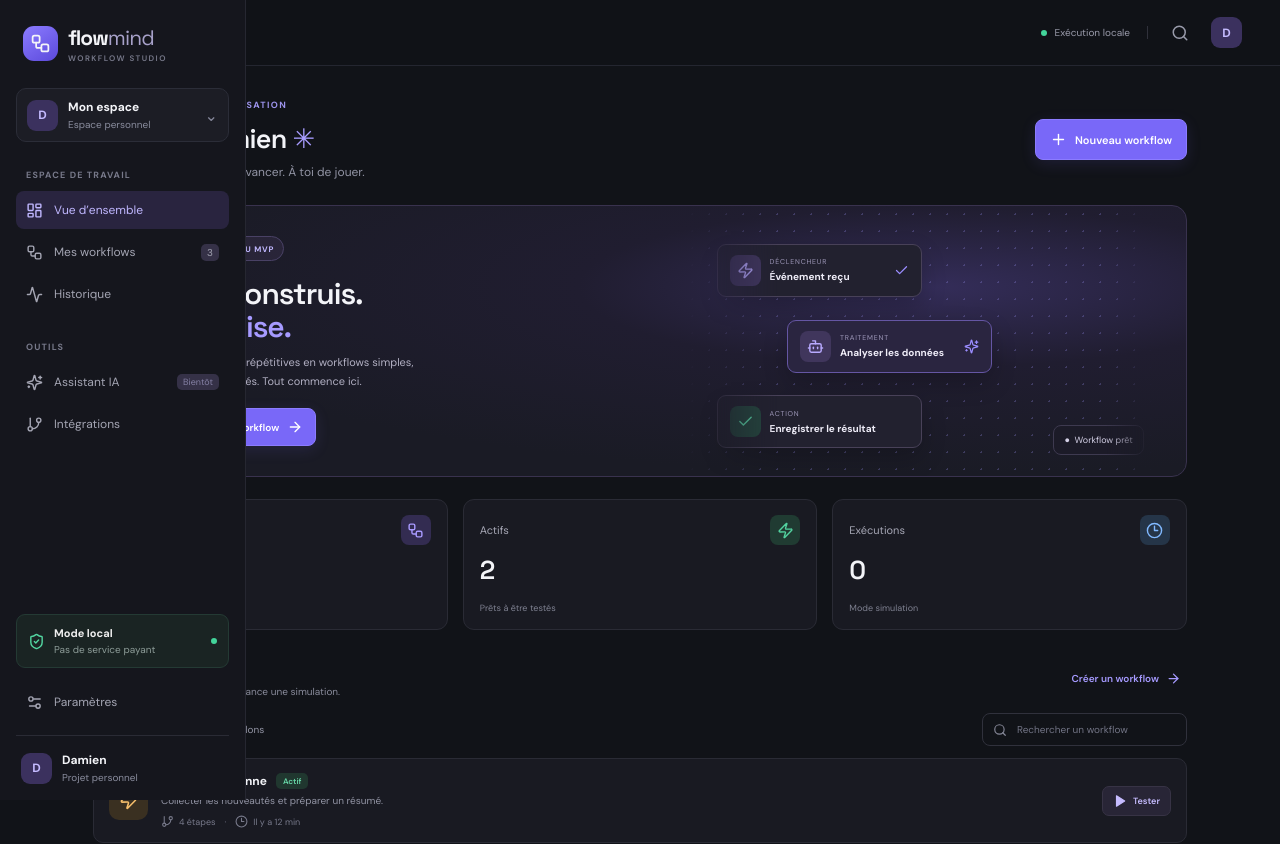
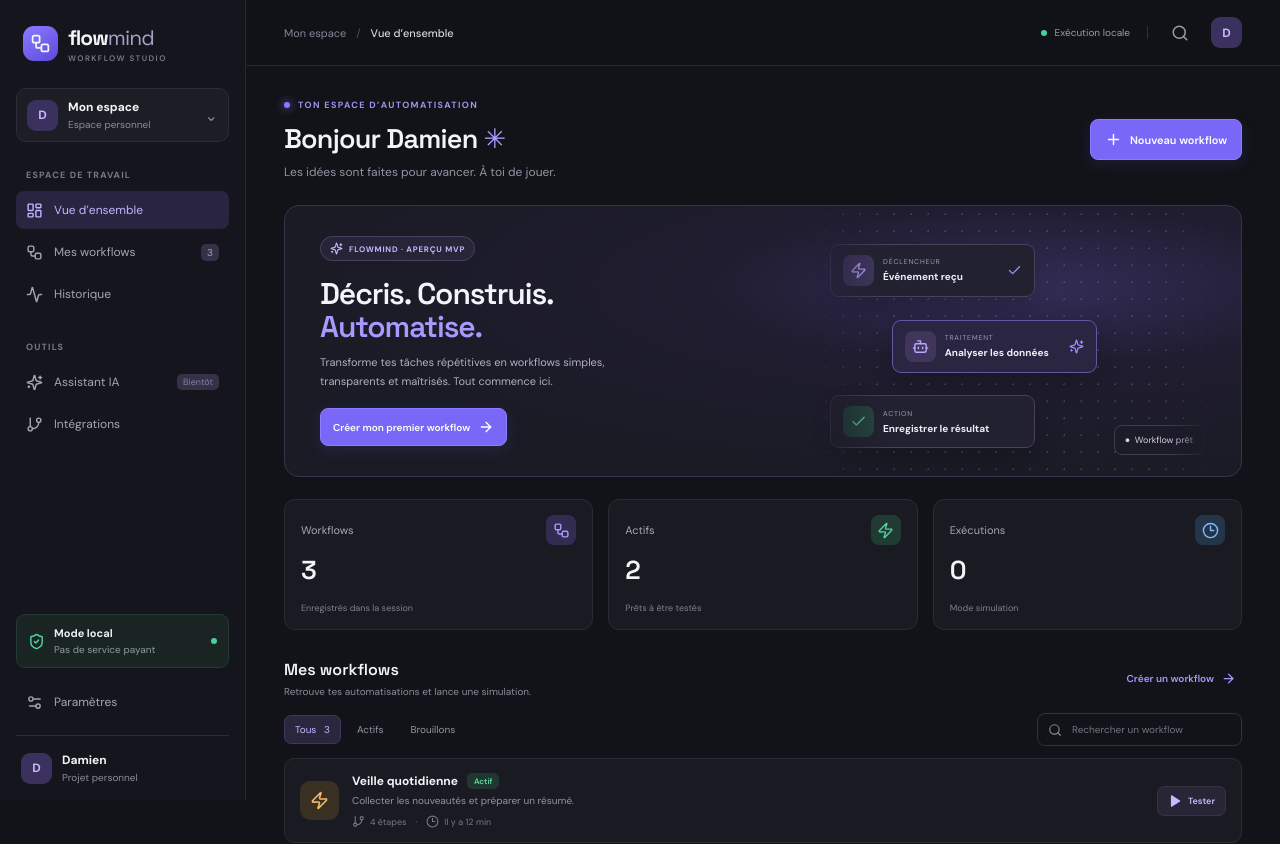
Before and after one commit to dartist-fr/FlowMind, a React (Vite) app: page / in a window 1280 px wide. Shown: the top 844 px of the page. Built offline with nearby package versions, Linux system fonts and the light colour scheme.

Commit message:
fix: apply main layout container styling

```diff
--- a/src/App.tsx
+++ b/src/App.tsx
@@ -15,7 +15,7 @@ return <div className="app-shell">
 <div className="workspace"><span className="avatar">D</span><span><b>Mon espace</b><small>Espace personnel</small></span><span className="chevron">⌄</span></div><p className="nav-label">ESPACE DE TRAVAIL</p><nav><a className="nav-link active" href="#dashboard"><LayoutDashboard size={17}/>Vue d’ensemble</a><a className="nav-link" href="#workflows"><Workflow size={17}/>Mes workflows <span className="count">{flows.length}</span></a><a className="nav-link" href="#activity"><Activity size={17}/>Historique</a></nav><p className="nav-label spaced">OUTILS</p><nav><a className="nav-link" href="#assistant"><Sparkles size={17}/>Assistant IA <span className="soon">Bientôt</span></a><a className="nav-link" href="#integrations"><GitBranch size={17}/>Intégrations</a></nav>
 <div className="sidebar-bottom"><div className="local-card"><ShieldCheck size={17}/><span><b>Mode local</b><small>Pas de service payant</small></span><i/></div><a className="nav-link" href="#settings"><Settings2 size={17}/>Paramètres</a><div className="profile"><span className="avatar">D</span><span><b>Damien</b><small>Projet personnel</small></span></div></div></aside>
 {navOpen&&<button className="scrim" onClick={()=>setNavOpen(false)} aria-label="Fermer le menu"/>}
-<main id="dashboard"><header className="topbar"><button className="icon-btn mobile-menu" onClick={()=>setNavOpen(true)} aria-label="Ouvrir le menu"><Menu size={20}/></button><div className="crumb">Mon espace <span>/</span> <b>Vue d’ensemble</b></div><div className="top-actions"><span className="local-status"><i/>Exécution locale</span><button className="icon-btn" onClick={()=>document.getElementById("search")?.focus()} aria-label="Rechercher"><Search size={18}/></button><span className="avatar">D</span></div></header>
+<main className="main-area" id="dashboard"><header className="topbar"><button className="icon-btn mobile-menu" onClick={()=>setNavOpen(true)} aria-label="Ouvrir le menu"><Menu size={20}/></button><div className="crumb">Mon espace <span>/</span> <b>Vue d’ensemble</b></div><div className="top-actions"><span className="local-status"><i/>Exécution locale</span><button className="icon-btn" onClick={()=>document.getElementById("search")?.focus()} aria-label="Rechercher"><Search size={18}/></button><span className="avatar">D</span></div></header>
 <div className="content"><section className="welcome"><div><p className="eyebrow"><i/> TON ESPACE D’AUTOMATISATION</p><h1>Bonjour Damien <span>✳</span></h1><p className="sub">Les idées sont faites pour avancer. À toi de jouer.</p></div><button className="primary" onClick={()=>setCreating(true)}><Plus size={17}/> Nouveau workflow</button></section>
 <section className="hero"><div className="hero-copy"><span className="pill"><Sparkles size={13}/> FLOWMIND · APERÇU MVP</span><h2>Décris. Construis.<br/><em>Automatise.</em></h2><p>Transforme tes tâches répétitives en workflows simples, transparents et maîtrisés. Tout commence ici.</p><button className="hero-btn" onClick={()=>setCreating(true)}>Créer mon premier workflow <ArrowRight size={16}/></button></div><div className="node-map" aria-hidden="true"><div className="node node-one"><span><Zap size={17}/></span><div><small>DÉCLENCHEUR</small><b>Événement reçu</b></div><Check size={15}/></div><div className="node node-two"><span><Bot size={17}/></span><div><small>TRAITEMENT</small><b>Analyser les données</b></div><Sparkles size={15}/></div><div className="node node-three"><span><Check size={17}/></span><div><small>ACTION</small><b>Enregistrer le résultat</b></div></div><div className="float-label">● &nbsp;Workflow prêt</div></div></section>
 <section className="stats"><article><div>Workflows <span className="stat-icon purple"><Workflow size={17}/></span></div><strong>{flows.length}</strong><small>Enregistrés dans la session</small></article><article><div>Actifs <span className="stat-icon green"><Zap size={17}/></span></div><strong>{flows.filter(f=>f.status==="Actif").length}</strong><small>Prêts à être testés</small></article><article><div>Exécutions <span className="stat-icon blue"><Clock3 size={17}/></span></div><strong>0</strong><small>Mode simulation</small></article></section>
```
